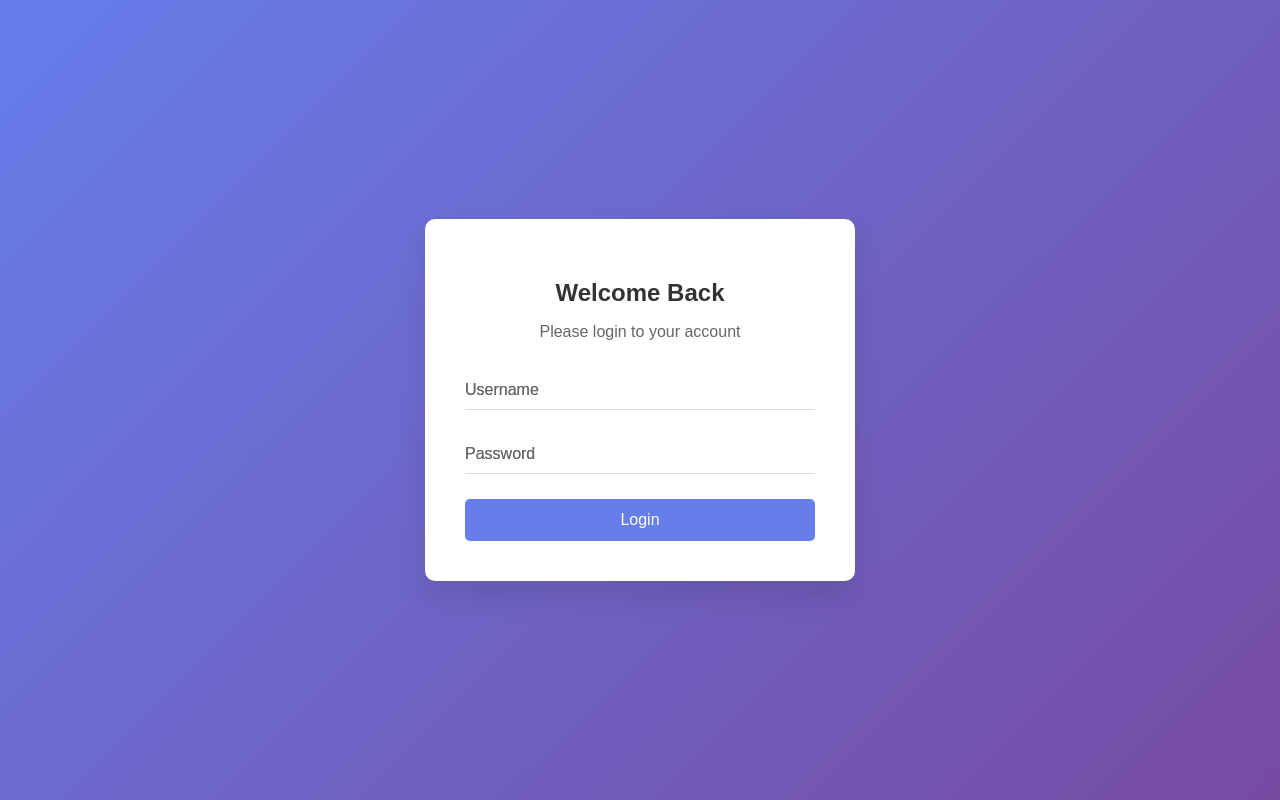
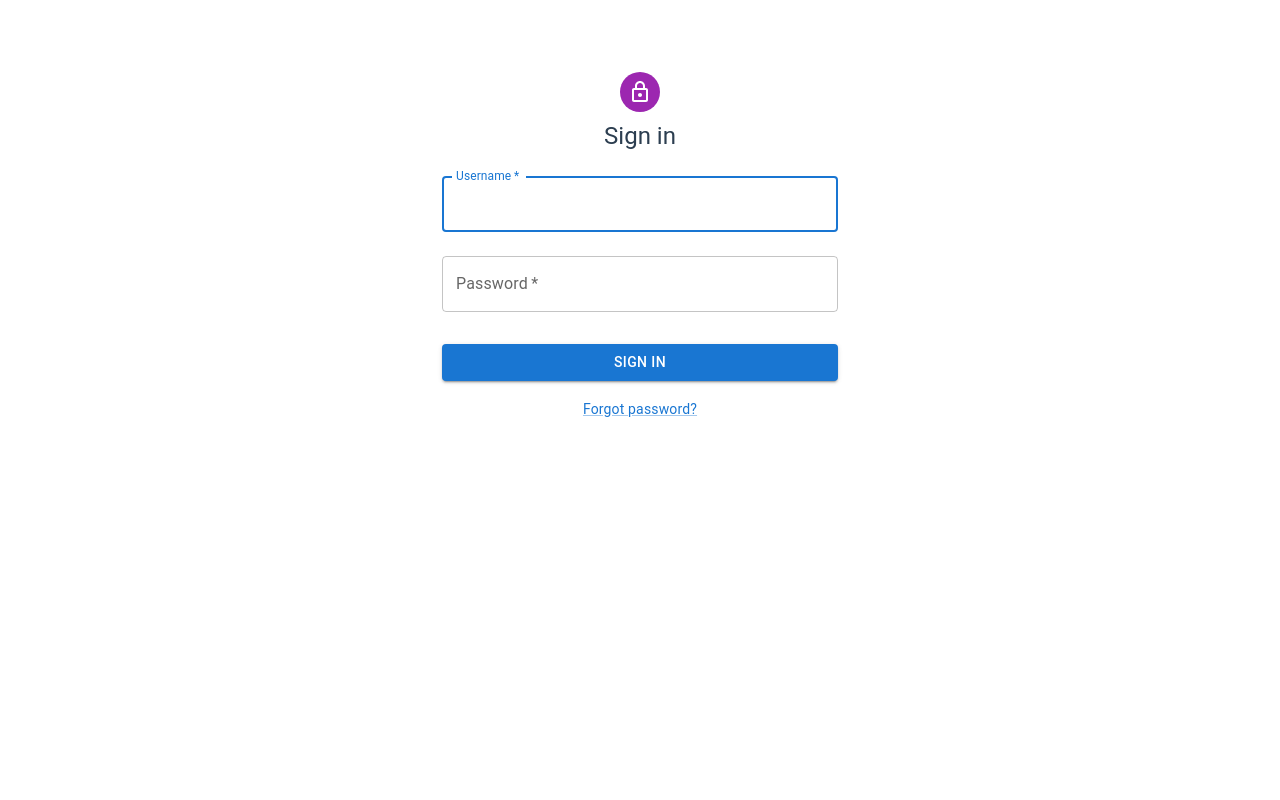
Before and after one commit to anassaitalla/ReactExpress, a React (Create React App) app in the folder frontend/: page /login in a window 1280 px wide. Built offline with nearby package versions, Linux system fonts and the light colour scheme.

Commit message:
New dashboard Orange

```diff
--- a/frontend/src/Pages/Login.css
+++ /dev/null
@@ -1,100 +0,0 @@
-.login-page {
-    display: flex;
-    justify-content: center;
-    align-items: center;
-    min-height: 100vh;
-    background: linear-gradient(135deg, #667eea 0%, #764ba2 100%);
-    font-family: 'Arial', sans-serif;
-  }
-
-  .login-container {
-    background: white;
-    padding: 40px;
-    border-radius: 10px;
-    box-shadow: 0 15px 30px rgba(0, 0, 0, 0.1);
-    width: 350px;
-    text-align: center;
-  }
-
-  .login-container h2 {
-    margin-bottom: 10px;
-    color: #333;
-    font-size: 24px;
-  }
-
-  .login-container p {
-    margin-bottom: 30px;
-    color: #666;
-  }
-
-  .input-group {
-    position: relative;
-    margin-bottom: 25px;
-  }
-
-  .input-group input {
-    width: 100%;
-    padding: 10px 0;
-    font-size: 16px;
-    color: #333;
-    border: none;
-    border-bottom: 1px solid #ddd;
-    outline: none;
-    background: transparent;
-    transition: 0.3s;
-  }
-
-  .input-group label {
-    position: absolute;
-    top: 0;
-    left: 0;
-    padding: 10px 0;
-    font-size: 16px;
-    color: #666;
-    pointer-events: none;
-    transition: 0.3s;
-  }
-
-  .input-group input:focus ~ label,
-  .input-group input:valid ~ label,
-  .input-group input:not(:placeholder-shown) ~ label {
-    top: -20px;
-    font-size: 12px;
-    color: #667eea;
-  }
-
-  .login-button {
-    width: 100%;
-    padding: 12px;
-    background: #667eea;
-    color: white;
-    border: none;
-    border-radius: 5px;
-    cursor: pointer;
-    font-size: 16px;
-    transition: background 0.3s;
-  }
-
-  .login-button:hover {
-    background: #5a6fe0;
-  }
-
-  .error-message {
-    color: #ff3860;
-    font-size: 14px;
-    margin-bottom: 15px;
-  }
-
-  .signup-link {
-    margin-top: 20px;
-    font-size: 14px;
-  }
-
-  .signup-link a {
-    color: #667eea;
-    text-decoration: none;
-  }
-
-  .signup-link a:hover {
-    text-decoration: underline;
-  }
--- a/frontend/src/Pages/Login.js
+++ b/frontend/src/Pages/Login.js
@@ -1,7 +1,23 @@
 import React, { useState } from "react";
 import axios from "axios";
 import { useNavigate } from "react-router-dom";
-import "./Login.css";
+import {
+  Container,
+  CssBaseline,
+  Box,
+  Avatar,
+  Typography,
+  TextField,
+  Button,
+  Grid,
+  Link,
+  Alert,
+} from "@mui/material";
+import LockOutlinedIcon from "@mui/icons-material/LockOutlined";
+import { createTheme, ThemeProvider } from "@mui/material/styles";
+
+
+const theme = createTheme();
 
 function Login() {
   const [username, setUsername] = useState("");
@@ -36,40 +52,72 @@ function Login() {
   };
 
   return (
-    <div className="login-page">
-      <div className="login-container">
-        <h2>Welcome Back</h2>
-        <p>Please login to your account</p>
-        <form onSubmit={handleSubmit}>
-          <div className="input-group">
-            <input
-              type="text"
+    <ThemeProvider theme={theme}>
+      <Container component="main" maxWidth="xs" className="login-container">
+        <CssBaseline />
+        <Box
+          sx={{
+            marginTop: 8,
+            display: "flex",
+            flexDirection: "column",
+            alignItems: "center",
+          }}
+        >
+          <Avatar sx={{ m: 1, bgcolor: "secondary.main" }}>
+            <LockOutlinedIcon />
+          </Avatar>
+          <Typography component="h1" variant="h5">
+            Sign in
+          </Typography>
+          <Box component="form" onSubmit={handleSubmit} noValidate sx={{ mt: 1 }}>
+            <TextField
+              margin="normal"
+              required
+              fullWidth
               id="username"
+              label="Username"
+              name="username"
+              autoComplete="username"
+              autoFocus
               value={username}
               onChange={(e) => setUsername(e.target.value)}
+              className="custom-text-field"
+            />
+            <TextField
+              margin="normal"
               required
-              placeholder="Username"
-            />
-            <label htmlFor="username">Username</label>
-          </div>
-          <div className="input-group">
-            <input
+              fullWidth
+              name="password"
+              label="Password"
               type="password"
               id="password"
+              autoComplete="current-password"
               value={password}
               onChange={(e) => setPassword(e.target.value)}
-              required
-              placeholder="Password"
+              className="custom-text-field"
             />
-            <label htmlFor="password">Password</label>
-          </div>
-          {error && <p className="error-message">{error}</p>}
-          <button type="submit" className="login-button">
-            Login
-          </button>
-        </form>
-      </div>
-    </div>
+            {error && <Alert severity="error" className="custom-alert">{error}</Alert>}
+            <Button
+              type="submit"
+              fullWidth
+              variant="contained"
+              sx={{ mt: 3, mb: 2 }}
+              className="custom-button"
+            >
+              Sign In
+            </Button>
+            <Grid container>
+              <Grid item xs>
+                <Link href="#" variant="body2" className="custom-link">
+                  Forgot password?
+                </Link>
+              </Grid>
+
+            </Grid>
+          </Box>
+        </Box>
+      </Container>
+    </ThemeProvider>
   );
 }
 
--- a/frontend/src/components/Navbar.js
+++ /dev/null
@@ -1,61 +0,0 @@
-import React from "react";
-import { Link, useNavigate } from "react-router-dom";
-import axios from "axios";
-import styles from "./Navbar.module.css";
-import logo from '../assets/logo.png';
-
-function Navbar() {
-  const navigate = useNavigate();
-  const user = JSON.parse(localStorage.getItem("user"));
-
-  const handleLogout = async () => {
-    try {
-      await axios.post(
-        "http://localhost:5000/users/logout",
-        {},
-        {
-          withCredentials: true,
-        }
-      );
-      localStorage.removeItem("user");
-      navigate("/login");
-    } catch (error) {
-      console.error("Error logging out:", error);
-    }
-  };
-
-  return (
-    <nav className={styles.navbar}>
-      <div className={styles.navbarBrand}>
-      <img src={logo} alt="Logo" />
-        <span>APPS</span>
-      </div>
-      <ul className={styles.navbarNav}>
-        {/* <li className={styles.navItem}>
-          <Link to="/dashboard">Dashboard</Link>
-        </li> */}
-        {user && user.role === "admin" && (
-          <li className={styles.navItem}>
-            <Link to="/admin">Admin Panel</Link>
-          </li>
-        )}
-      </ul>
-      <div className={styles.navbarRight}>
-        {user ? (
-          <>
-            <span className={styles.username}>Welcome, {user.fullName}</span>
-            <button className={styles.logoutButton} onClick={handleLogout}>
-              Logout
-            </button>
-          </>
-        ) : (
-          <Link to="/login" className={styles.loginButton}>
-            Login
-          </Link>
-        )}
-      </div>
-    </nav>
-  );
-}
-
-export default Navbar;
--- a/frontend/src/components/Navbar.module.css
+++ b/frontend/src/components/Navbar.module.css
@@ -1,181 +1,146 @@
-/* Navbar.module.css */
+@import url('https://fonts.googleapis.com/css2?family=Poppins:wght@300;400;500;700&display=swap');
+
+:root {
+  --primary-color: #ff6f61;
+  --secondary-color: #ffffff;
+  --background-gradient: linear-gradient(135deg, #ff6f61, #d8363a);
+  --accent-color: #4a90e2;
+  --font-family: 'Poppins', sans-serif;
+}
+
 .navbar {
   display: flex;
   justify-content: space-between;
   align-items: center;
-    padding: 1rem 2rem;
-    background: linear-gradient(45deg, #6a11cb, #2575fc);
-    color: white;
-    box-shadow: 0 4px 15px rgba(0, 0, 0, 0.1);
-    position: relative;
-    overflow: hidden;
-}
-
-.navbar::before {
-    content: '';
-    position: absolute;
-    top: -50%;
-    left: -50%;
-    width: 200%;
-    height: 200%;
-    background: radial-gradient(circle, rgba(255, 255, 255, 0.1) 10%, transparent 40%);
-    animation: ripple 15s infinite linear;
-    z-index: 1;
-}
-
-@keyframes ripple {
-    0% {
-        transform: rotate(0deg);
-    }
-
-    100% {
-        transform: rotate(360deg);
-    }
+  padding: 10px 30px;
+  background: var(--background-gradient);
+  color: var(--secondary-color);
+  font-family: var(--font-family);
+  box-shadow: 0 4px 8px rgba(0, 0, 0, 0.1);
 }
 
 .navbarBrand {
+  display: flex;
+  align-items: center;
   font-size: 1rem;
-    font-weight: bold;
-    position: relative;
-    z-index: 2;
+  font-weight: 500;
 }
 
-.navbarBrand a {
-    color: white;
-    text-decoration: none;
-    text-shadow: 2px 2px 4px rgba(0, 0, 0, 0.3);
+.navbarBrand img {
+  height: 50px;
+  margin-right: 15px;
+  transition: transform 0.3s ease-in-out;
+}
+
+.navbarBrand img:hover {
+  transform: scale(1.1);
 }
 
 .navbarNav {
+  list-style: none;
   display: flex;
-    list-style: none;
-    position: relative;
-    z-index: 2;
-}
-
-.navItem {
-    margin-right: 1.5rem;
-    position: relative;
+  gap: 25px;
+  margin: 0;
+  padding: 0;
 }
 
 .navItem a {
-    color: white;
+  color: var(--secondary-color);
   text-decoration: none;
-    font-size: 1.1rem;
-    transition: all 0.3s ease;
+  font-weight: 500;
+  font-size: 1rem;
+  transition: color 0.3s ease-in-out;
 }
 
-.navItem a::after {
-    content: '';
-    position: absolute;
-    width: 0;
-    height: 2px;
-    bottom: -5px;
-    left: 0;
-    background-color: #fff;
-    transition: width 0.3s ease;
-}
-
-.navItem a:hover::after {
-    width: 100%;
+.navItem a:hover {
+  color: rgba(255, 255, 255, 0.8);
 }
 
 .navbarRight {
   display: flex;
   align-items: center;
-    position: relative;
-    z-index: 2;
+  gap: 25px;
 }
 
-.username {
-    margin-right: 1.5rem;
-    font-weight: bold;
+.avatarContainer {
+  position: relative;
+  display: flex;
+  align-items: center;
+  cursor: pointer;
 }
 
-.logoutButton,
-.loginButton {
-    padding: 0.6rem 1.2rem;
-    border: none;
-    border-radius: 25px;
-    cursor: pointer;
-    font-size: 1rem;
-    transition: all 0.3s ease;
-    position: relative;
-    overflow: hidden;
+.avatar {
+  width: 40px;
+  height: 40px;
+  border-radius: 50%;
+  background-color: var(--secondary-color);
+  display: flex;
+  align-items: center;
+  justify-content: center;
+  color: var(--primary-color);
+  font-size: 1.5rem;
+  font-weight: 700;
+  transition: transform 0.3s ease-in-out, box-shadow 0.3s ease-in-out;
 }
 
-.logoutButton::before,
-.loginButton::before {
-    content: '';
-    position: absolute;
-    top: 0;
-    left: -100%;
-    width: 100%;
-    height: 100%;
-    background: linear-gradient(120deg, transparent, rgba(255, 255, 255, 0.3), transparent);
-    transition: all 0.4s ease;
+.avatar:hover {
+  transform: scale(1.1);
+  box-shadow: 0 4px 8px rgba(0, 0, 0, 0.2);
 }
 
-.logoutButton:hover::before,
-.loginButton:hover::before {
-    left: 100%;
+.dropdownMenu {
+  display: none;
+  position: absolute;
+  top: 60px;
+  right: 0;
+  background-color: var(--secondary-color);
+  color: var(--primary-color);
+  border-radius: 10px;
+  box-shadow: 0 6px 12px rgba(0, 0, 0, 0.15);
+  padding: 15px;
+  z-index: 1000;
+  width: 200px;
+  transition: opacity 0.3s ease-in-out, transform 0.3s ease-in-out;
+  opacity: 0;
+  transform: translateY(-10px);
+}
+
+.show {
+  display: block;
+  opacity: 1;
+  transform: translateY(0);
+}
+
+.dropdownItem {
+  display: flex;
+  align-items: center;
+  gap: 10px;
+  padding: 10px 0;
+}
+
+.dropdownItem a {
+  color: var(--primary-color);
+  text-decoration: none;
+  transition: color 0.3s ease-in-out;
+}
+
+.dropdownItem a:hover {
+  color: var(--accent-color);
 }
 
 .logoutButton {
-    background-color: #e74c3c;
-    color: white;
+    background-color: var(--primary-color);
+    color: var(--secondary-color);
+    border: none;
+    padding: 10px 20px;
+    border-radius: 5px;
+    cursor: pointer;
+    transition: background-color 0.3s ease-in-out, color 0.3s ease-in-out;
+    display: block;
+    margin: 0 auto; /* Center the button */
   }
 
   .logoutButton:hover {
-    background-color: #c0392b;
-    box-shadow: 0 0 15px rgba(231, 76, 60, 0.5);
+    background-color: var(--accent-color);
+    color: var(--secondary-color);
   }
-
-.loginButton {
-    background-color: #2ecc71;
-    color: white;
-    text-decoration: none;
-}
-
-.loginButton:hover {
-    background-color: #27ae60;
-    box-shadow: 0 0 15px rgba(46, 204, 113, 0.5);
-}
-
-.navbarBrand img {
-    height: 45px;
-    width: 45px;
-    margin-right: 0.7rem;
-    vertical-align: middle;
-    filter: drop-shadow(2px 2px 4px rgba(0, 0, 0, 0.3));
-    transition: transform 0.3s ease;
-}
-
-.navbarBrand:hover img {
-    transform: rotate(10deg) scale(1.1);
-}
-
-.navbarBrand span {
-    vertical-align: middle;
-}
-
-@media (max-width: 768px) {
-    .navbar {
-        flex-direction: column;
-        padding: 1rem;
-    }
-
-    .navbarNav {
-        margin-top: 1rem;
-        flex-wrap: wrap;
-        justify-content: center;
-    }
-
-    .navItem {
-        margin: 0.5rem;
-    }
-
-    .navbarRight {
-        margin-top: 1rem;
-    }
-}
```
Also changed, not shown: frontend/src/components/Navbar.jsx (added, +86 -0 lines). Lines whose indentation alone changed are shown as unchanged.
